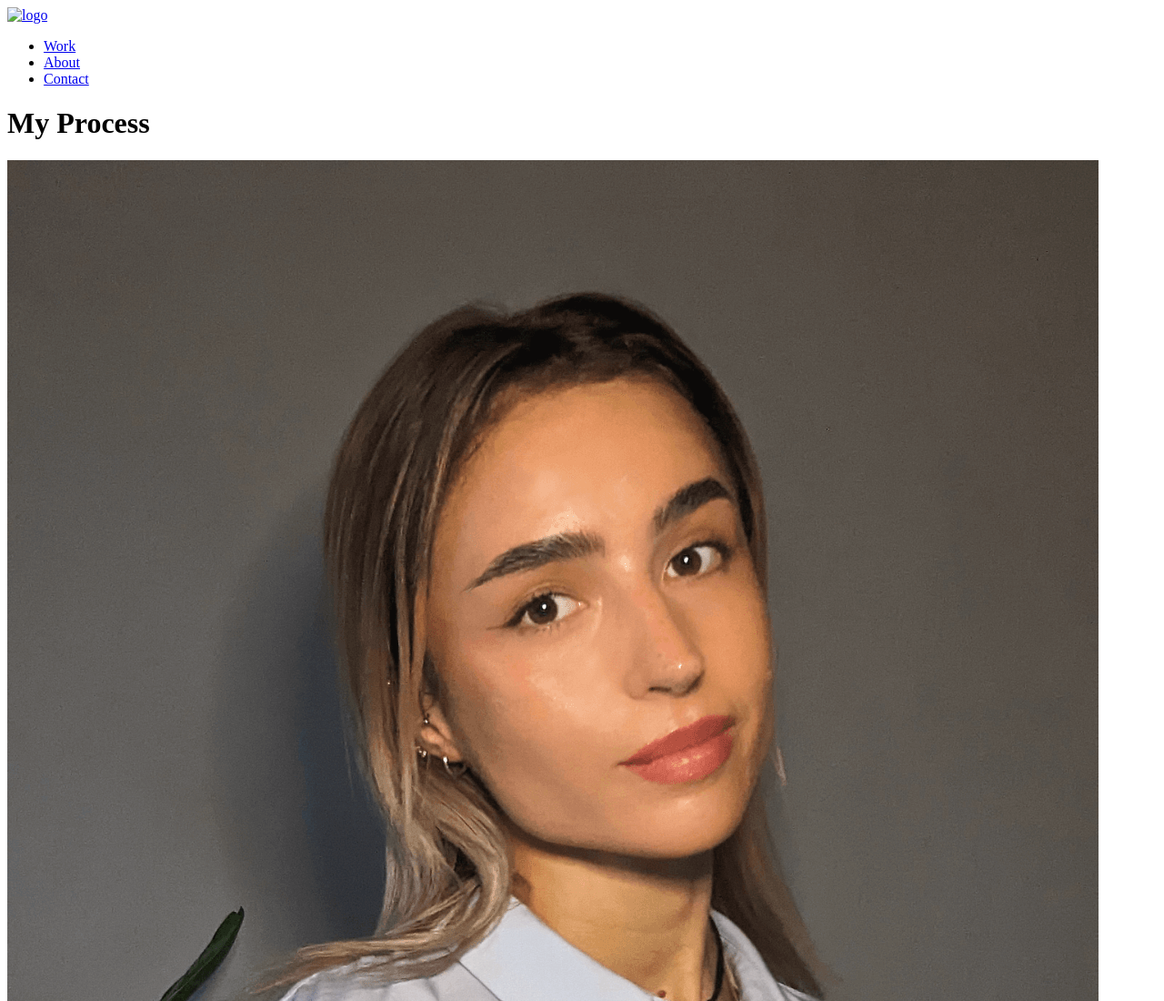
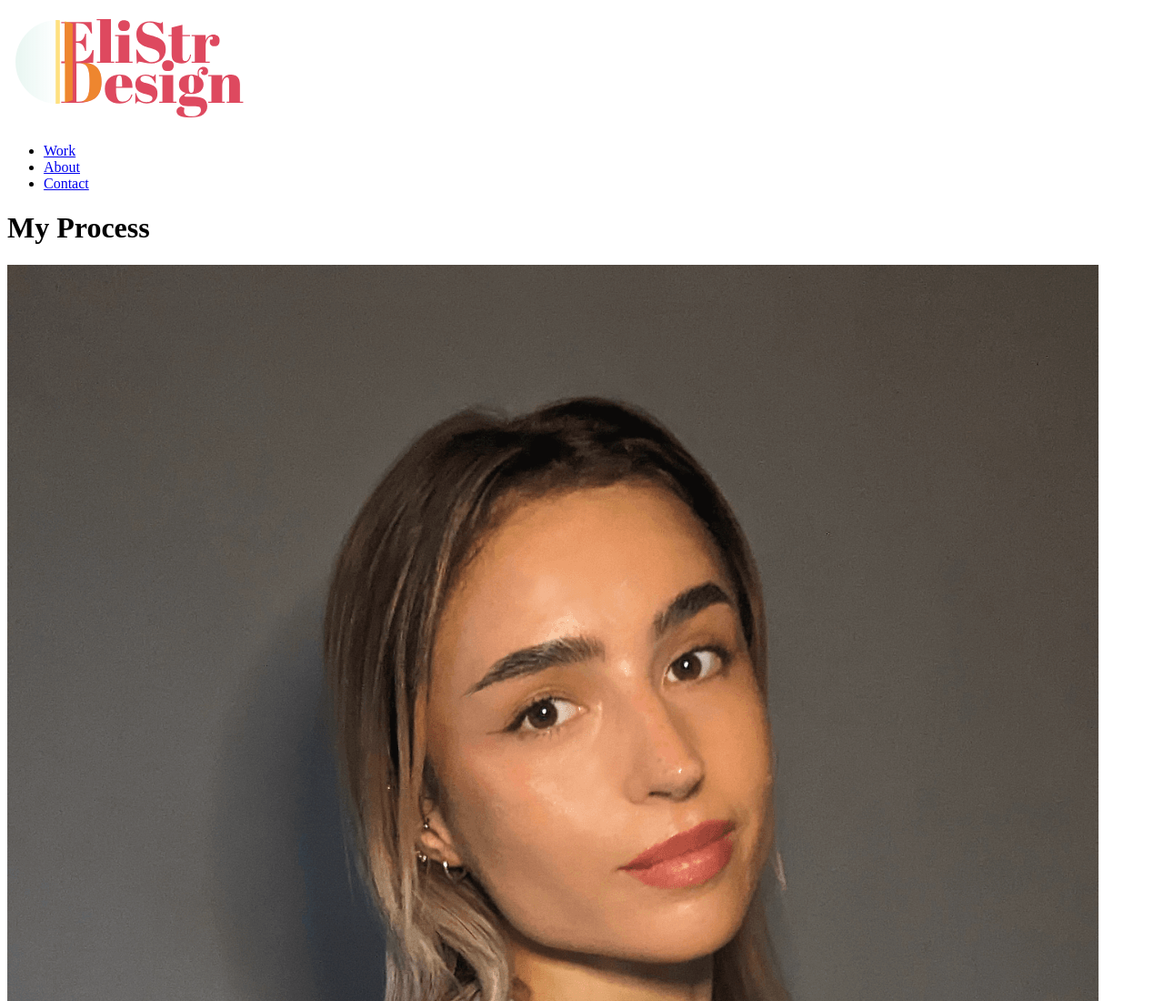
Before and after one commit to elzebubas/eli_portfolio_site, a plain HTML site: page about.html in a window 1280 px wide. Shown: the top 1100 px of the page at 91% size. Drawn offline with Linux system fonts and the light colour scheme.

Commit message:
update logo

```diff
--- a/about.html
+++ b/about.html
@@ -10,7 +10,7 @@
     <header>
         <nav>
             <a href="/">
-                <img src="/img/logo-slice.svg" alt="logo">
+                <img src="/img/aptice/logo-slice.svg" alt="logo">
             </a>
             <ul>
                 <li><a href="index.html">Work</a></li>
```
